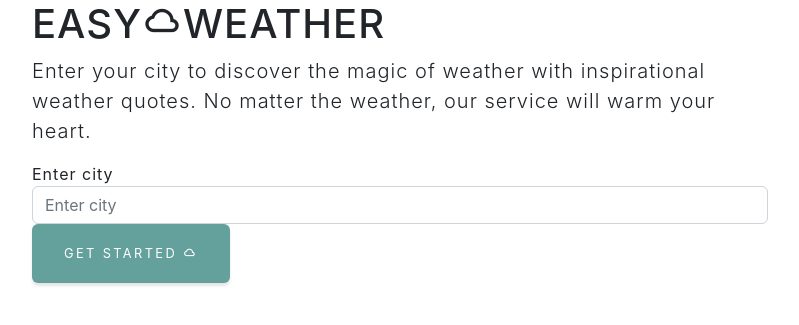
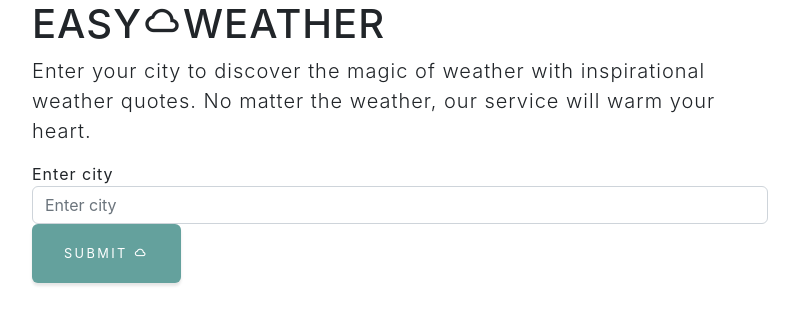
Before and after one commit to SandorGyorfi/EasyWeather, a Flask app: page / in a window 1280 px wide. Shown: the top 325 px of the page, without its empty margins (240-1039 px from the left). Run offline with Flask 3, Linux system fonts and the light colour scheme.

Commit message:
Style update
Corrections of roots and build

```diff
--- a/templates/index.html
+++ b/templates/index.html
@@ -6,7 +6,6 @@
     <meta http-equiv="X-UA-Compatible" content="IE=edge">
     <meta name="viewport" content="width=device-width, initial-scale=1.0">
     <title>EasyWeather</title>
-
 
     <link href="../startbootstrap-grayscale-gh-pages/css/styles.css" rel="stylesheet">
     <link href="https://unpkg.com/boxicons@2.0.7/css/boxicons.min.css" rel="stylesheet">
@@ -37,8 +36,7 @@
                         {% if error %}
                         <p class="error">{{ error }}</p>
                         {% endif %}
-                        <button type="submit" class="btn btn-primary btn-xl">Get Started <i
-                                class="bx bx-cloud"></i></button>
+                        <button type="submit" class="btn btn-primary btn-xl">Submit <i class="bx bx-cloud"></i></button>
                     </form>
                 </div>
             </div>
```
